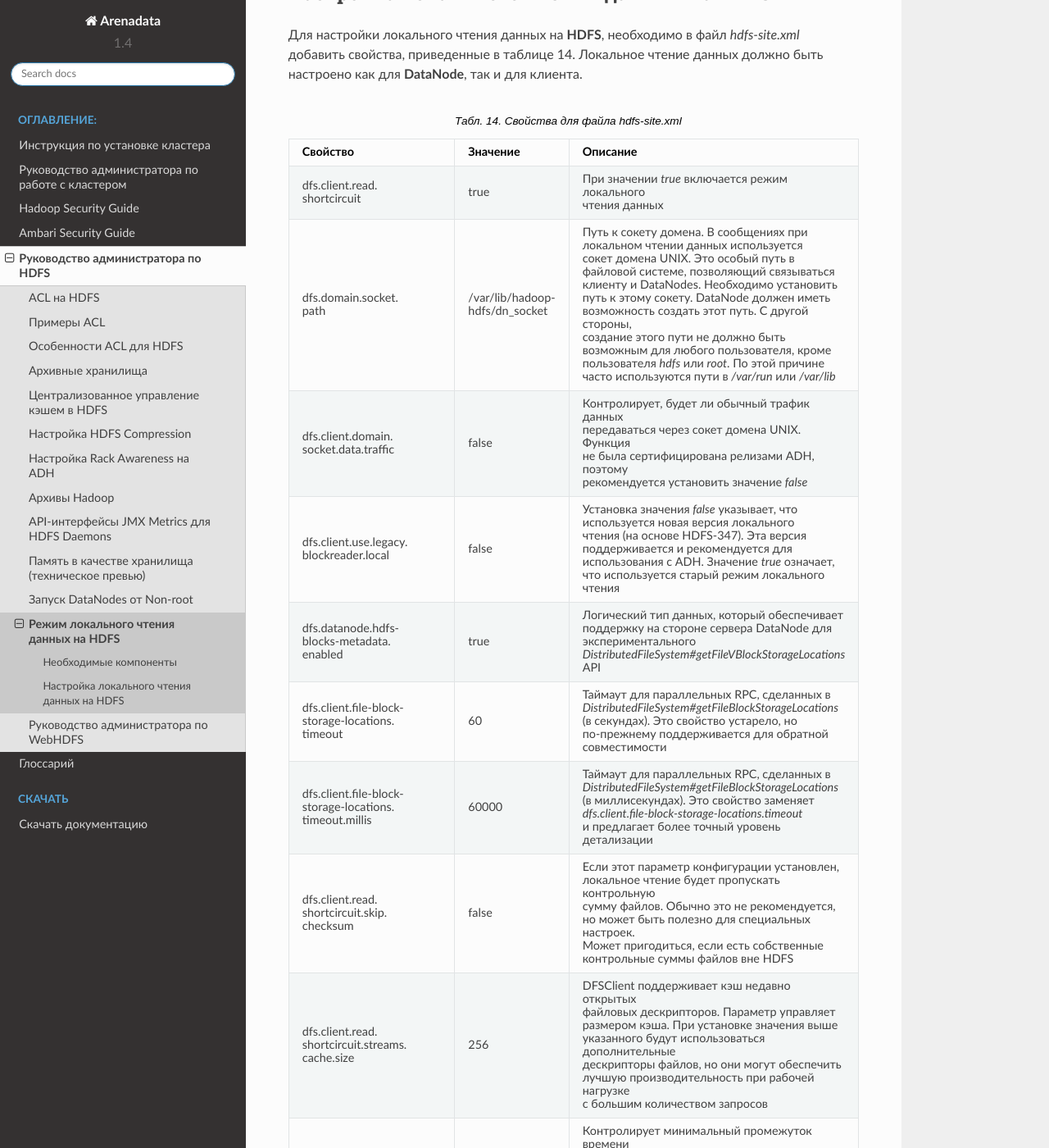
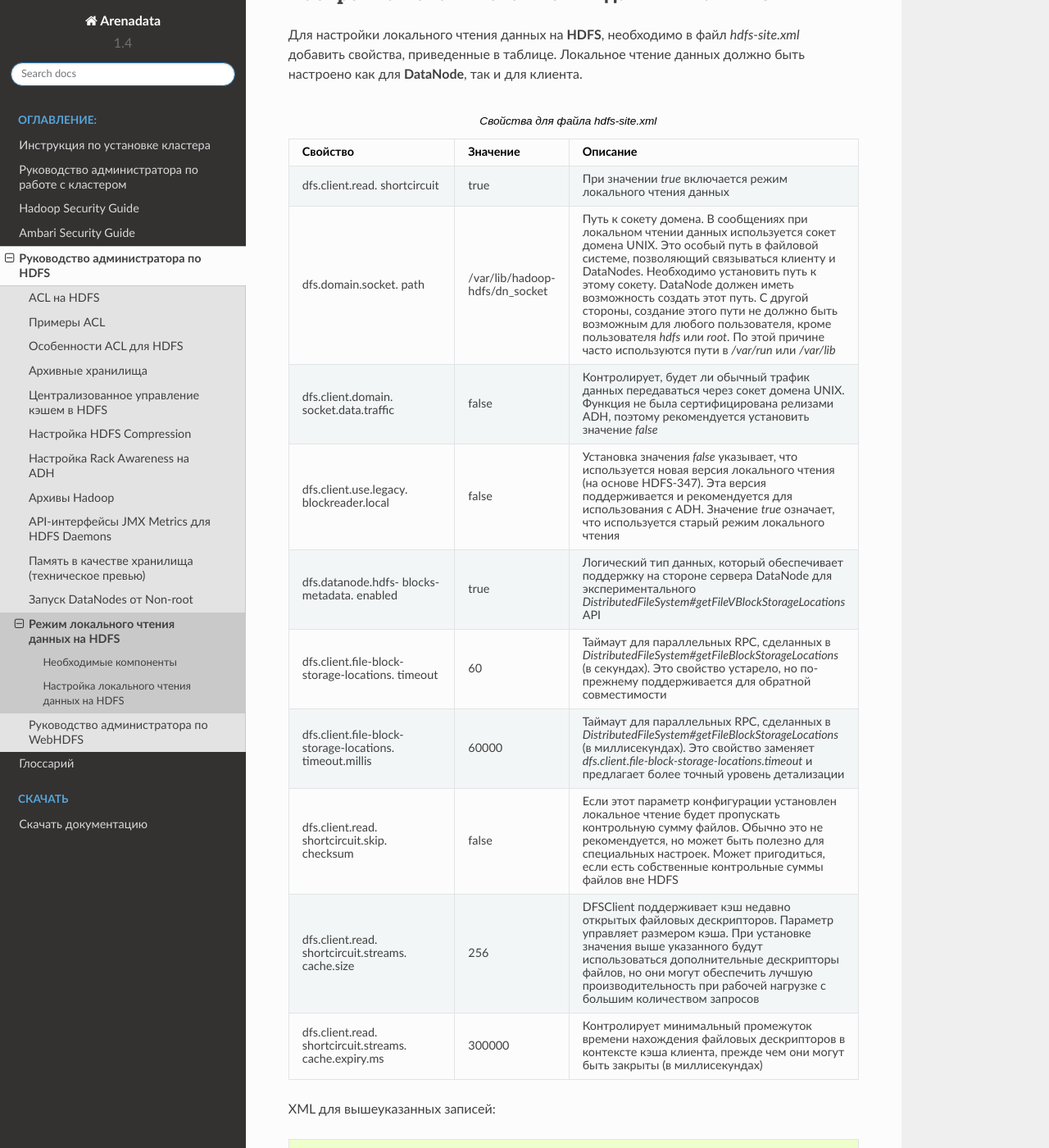
Before and after one commit to arenadata/docs_adps, a Sphinx documentation site: the page built from source/HDFSadmin/Short-Circuit.rst, in a window 1280 px wide and 1400 px high, scrolled down 505 px. Shown: the whole window at 82% size. Built offline with Sphinx 7.4.7 and the Read the Docs theme 2.0.0, drawn with Linux system fonts in a browser that asks for light colours; some of the changed lines change nothing that is shown; some of the changed text lies outside the part shown.

Commit message:
Update Short-Circuit.rst

```diff
--- a/source/HDFSadmin/Short-Circuit.rst
+++ b/source/HDFSadmin/Short-Circuit.rst
@@ -20,24 +20,24 @@
 Настройка локального чтения данных на HDFS
 ^^^^^^^^^^^^^^^^^^^^^^^^^^^^^^^^^^^^^^^^^^
 
-Для настройки локального чтения данных на **HDFS**, необходимо в файл *hdfs-site.xml* добавить свойства, приведенные в таблице 14. Локальное чтение данных должно быть настроено как для **DataNode**, так и для клиента.
+Для настройки локального чтения данных на **HDFS**, необходимо в файл *hdfs-site.xml* добавить свойства, приведенные в таблице. Локальное чтение данных должно быть настроено как для **DataNode**, так и для клиента.
 
 
-.. csv-table:: Табл. 14. Свойства для файла hdfs-site.xml
+.. csv-table:: Свойства для файла hdfs-site.xml
    :header: "Свойство", "Значение", "Описание"
    :widths: 40, 15, 45
    :class: longtable
 
-   "dfs.client.read. |br| shortcircuit", "true", "При значении *true* включается режим локального |br| чтения данных"
-   "dfs.domain.socket. |br| path", "/var/lib/hadoop- |br| hdfs/dn_socket", "Путь к сокету домена. В сообщениях при |br| локальном чтении данных используется |br| сокет домена UNIX. Это особый путь в |br| файловой системе, позволяющий связываться |br| клиенту и DataNodes. Необходимо установить |br| путь к этому сокету. DataNode должен иметь |br| возможность создать этот путь. С другой стороны, |br| создание этого пути не должно быть |br| возможным для любого пользователя, кроме |br| пользователя *hdfs* или *root*. По этой причине |br| часто используются пути в */var/run* или */var/lib*"
-   "dfs.client.domain. |br| socket.data.traffic", "false", "Контролирует, будет ли обычный трафик данных |br| передаваться через сокет домена UNIX. Функция |br| не была сертифицирована релизами ADH, поэтому |br| рекомендуется установить значение *false*"
-   "dfs.client.use.legacy. |br| blockreader.local", "false", "Установка значения *false* указывает, что |br| используется новая версия локального |br| чтения (на основе HDFS-347). Эта версия |br| поддерживается и рекомендуется для |br| использования с ADH. Значение *true* означает, |br| что используется старый режим локального |br| чтения"
-   "dfs.datanode.hdfs- |br| blocks-metadata. |br| enabled", "true", "Логический тип данных, который обеспечивает |br| поддержку на стороне сервера DataNode для |br| экспериментального |br| *DistributedFileSystem#getFileVBlockStorageLocations* |br| API"
-   "dfs.client.file-block- |br| storage-locations. |br| timeout", "60", "Таймаут для параллельных RPC, сделанных в |br|  *DistributedFileSystem#getFileBlockStorageLocations* |br| (в секундах). Это свойство устарело, но |br| по-прежнему поддерживается для обратной |br| совместимости"
-   "dfs.client.file-block- |br| storage-locations. |br| timeout.millis", "60000", "Таймаут для параллельных RPC, сделанных в |br|  *DistributedFileSystem#getFileBlockStorageLocations* |br| (в миллисекундах). Это свойство заменяет |br| *dfs.client.file-block-storage-locations.timeout* |br| и предлагает более точный уровень детализации"
-   "dfs.client.read. |br| shortcircuit.skip. |br| checksum", "false", "Если этот параметр конфигурации установлен, |br| локальное чтение будет пропускать контрольную |br| сумму файлов. Обычно это не рекомендуется, |br| но может быть полезно для специальных настроек. |br| Может пригодиться, если есть собственные |br| контрольные суммы файлов вне HDFS"
-   "dfs.client.read. |br| shortcircuit.streams. |br| cache.size", "256", "DFSClient поддерживает кэш недавно открытых |br| файловых дескрипторов. Параметр управляет |br| размером кэша. При установке значения выше |br| указанного будут использоваться дополнительные |br| дескрипторы файлов, но они могут обеспечить |br| лучшую производительность при рабочей нагрузке |br| с большим количеством запросов"
-   "dfs.client.read. |br| shortcircuit.streams. |br| cache.expiry.ms", "300000", "Контролирует минимальный промежуток времени |br| нахождения файловых дескрипторов в контексте |br| кэша клиента, прежде чем они могут быть закрыты |br| (в миллисекундах)"
+   "dfs.client.read. shortcircuit", "true", "При значении *true* включается режим локального чтения данных"
+   "dfs.domain.socket. path", "/var/lib/hadoop- hdfs/dn_socket", "Путь к сокету домена. В сообщениях при локальном чтении данных используется сокет домена UNIX. Это особый путь в файловой системе, позволяющий связываться клиенту и DataNodes. Необходимо установить путь к этому сокету. DataNode должен иметь возможность создать этот путь. С другой стороны, создание этого пути не должно быть возможным для любого пользователя, кроме пользователя *hdfs* или *root*. По этой причине часто используются пути в */var/run* или */var/lib*"
+   "dfs.client.domain. socket.data.traffic", "false", "Контролирует, будет ли обычный трафик данных передаваться через сокет домена UNIX. Функция не была сертифицирована релизами ADH, поэтому рекомендуется установить значение *false*"
+   "dfs.client.use.legacy. blockreader.local", "false", "Установка значения *false* указывает, что используется новая версия локального чтения (на основе HDFS-347). Эта версия поддерживается и рекомендуется для использования с ADH. Значение *true* означает, что используется старый режим локального чтения"
+   "dfs.datanode.hdfs- blocks-metadata. enabled", "true", "Логический тип данных, который обеспечивает поддержку на стороне сервера DataNode для экспериментального *DistributedFileSystem#getFileVBlockStorageLocations* API"
+   "dfs.client.file-block- storage-locations. timeout", "60", "Таймаут для параллельных RPC, сделанных в  *DistributedFileSystem#getFileBlockStorageLocations* (в секундах). Это свойство устарело, но по-прежнему поддерживается для обратной совместимости"
+   "dfs.client.file-block- storage-locations. timeout.millis", "60000", "Таймаут для параллельных RPC, сделанных в  *DistributedFileSystem#getFileBlockStorageLocations* (в миллисекундах). Это свойство заменяет *dfs.client.file-block-storage-locations.timeout* и предлагает более точный уровень детализации"
+   "dfs.client.read. shortcircuit.skip. checksum", "false", "Если этот параметр конфигурации установлен локальное чтение будет пропускать контрольную сумму файлов. Обычно это не рекомендуется, но может быть полезно для специальных настроек. Может пригодиться, если есть собственные контрольные суммы файлов вне HDFS"
+   "dfs.client.read. shortcircuit.streams. cache.size", "256", "DFSClient поддерживает кэш недавно открытых файловых дескрипторов. Параметр управляет размером кэша. При установке значения выше указанного будут использоваться дополнительные дескрипторы файлов, но они могут обеспечить лучшую производительность при рабочей нагрузке с большим количеством запросов"
+   "dfs.client.read. shortcircuit.streams. cache.expiry.ms", "300000", "Контролирует минимальный промежуток времени нахождения файловых дескрипторов в контексте кэша клиента, прежде чем они могут быть закрыты (в миллисекундах)"
 
 
 XML для вышеуказанных записей:
```
